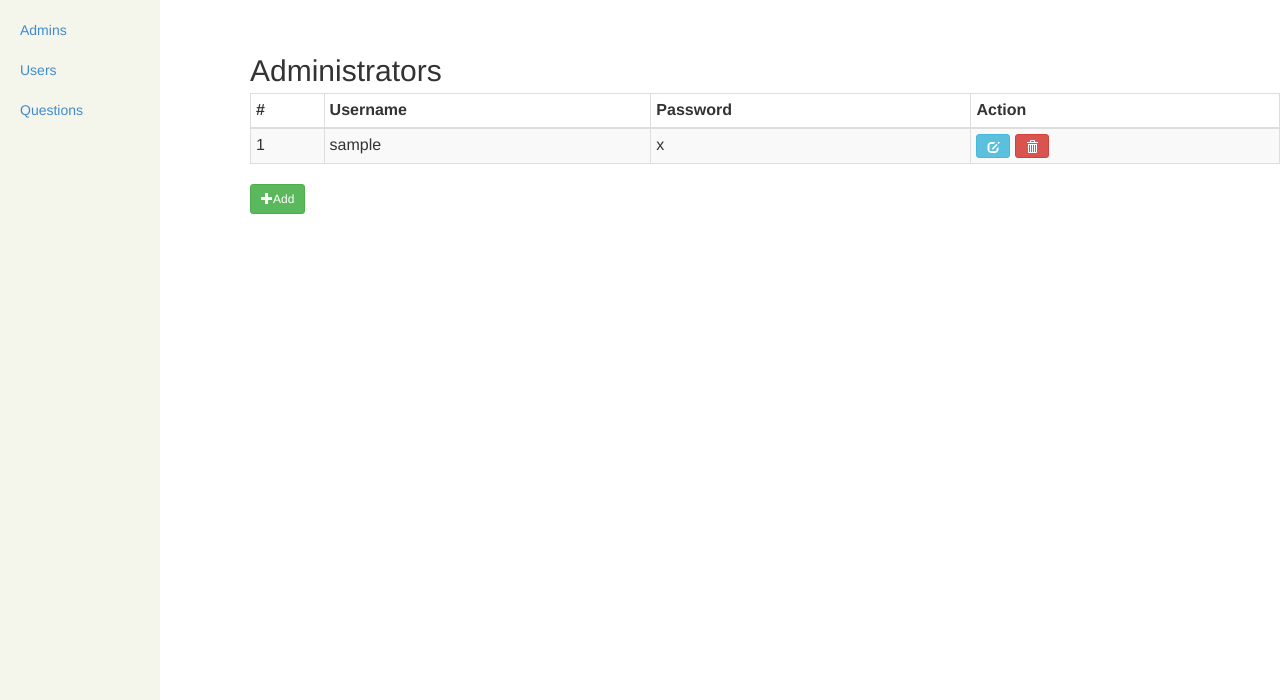
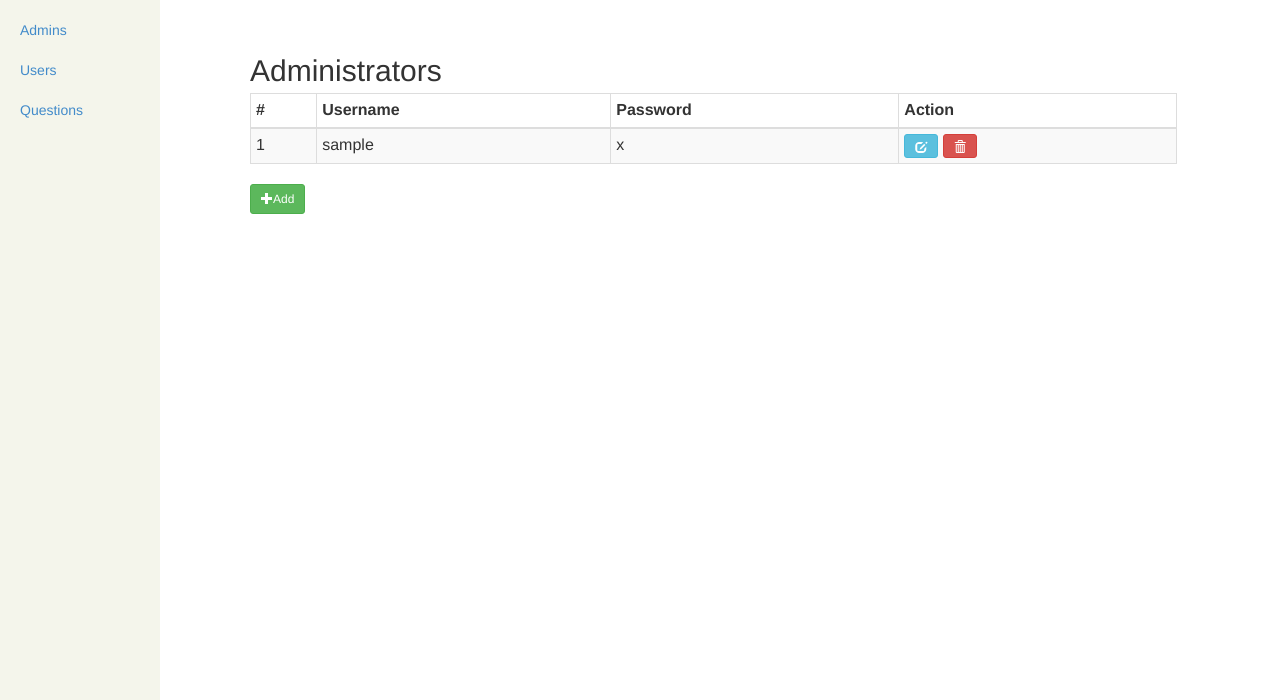
Before and after one commit to ravirohith/capstone5911, a PHP site: page /capstone/admin_dashboard.php in a window 1280 px wide. Shown: the part 100-800 px from the top of the page. Run offline with PHP 8.4, Linux system fonts and the light colour scheme; tables that the repository leaves empty or names only in its code hold one stand-in row (values such as "Sample post").

Commit message:
css changes

```diff
--- a/css/style.css
+++ b/css/style.css
@@ -2,6 +2,10 @@ body{
 //background:-webkit-linear-gradient(#A1F0B3,#2CDE55,#A1F0B3);
 padding:0px;
 margin:0px;
+}
+
+.table{
+padding-right:10%;
 }
 
 #header{
```
